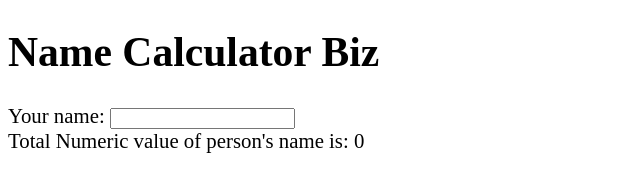
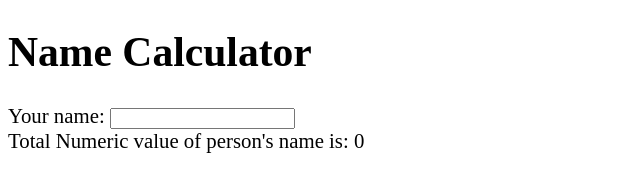
Before and after one commit to JDanielVila/coursera-test, a plain HTML site: page index.html in a window 1280 px wide. Shown: the whole page, without its empty margins (0-640 px from the left). Drawn offline with Linux system fonts and the light colour scheme.

Commit message:
Segundo commit

```diff
--- a/index.html
+++ b/index.html
@@ -8,7 +8,7 @@
     <title>Name Calculator</title>
   </head>
   <body ng-app="NameCalculator">
-    <h1>Name Calculator Biz</h1>
+    <h1>Name Calculator</h1>
     <div ng-controller="NameCaculatorController">
       <div>
         Your name:
```
